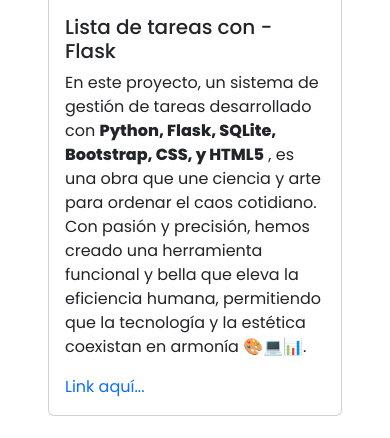
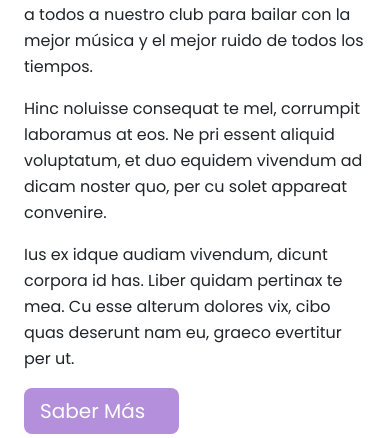
Before and after one commit to J4VJ4R/isinger, a Flask app: page / in a window 390 px wide. Shown: the part 2553-2991 px from the top of the page. Run offline with Flask 3, Linux system fonts and the light colour scheme; some libraries are stand-ins or nearby versions.

Commit message:
update aboutme

```diff
--- a/language/en.py
+++ b/language/en.py
@@ -1,6 +1,8 @@
 messages = {
   'home': 'Home',
   'about': 'About',
+  'aboutme': 'About Me',
+  'knowmore': 'Know More',
   'music': 'Músic',
   'projects': 'Projects',
   'album': 'Album',
@@ -16,6 +18,20 @@
   'message1': '''DJ Zambua is one of the best DJ.s from Europe, so
                we are glad to invite you all into our club to dance
                  on the best music''',
+  'aboutmessage1': '''
+      iriure scripserit vix, vis id modo soluta. Meis utinam quo
+      at, esse aeterno adversarium ei has, ad nec utinam putent.
+  ''',
+  'aboutmessage2': '''
+  Hinc noluisse consequat te mel, corrumpit laboramus at eos. Ne
+  pri essent aliquid voluptatum, et duo equidem vivendum ad dicam
+  noster quo, per cu solet appareat convenire.
+  ''',
+   'aboutmessage3': '''
+        Ius ex idque audiam vivendum, dicunt corpora id has.
+        Liber quidam pertinax te mea. Cu esse alterum dolores
+        vix, cibo quas deserunt nam eu, graeco evertitur per ut.
+  ''',
   'message2': 'On this site, you will find our latest projects and services. Thank you for visiting!',
   'btn1': 'Contact Us',
   'message3': 'Latest Release',
--- a/language/es.py
+++ b/language/es.py
@@ -1,6 +1,8 @@
 messages = {
   'home': 'Inicio',
   'about': 'Acerca de',
+  'aboutme': 'Acerca de mi',
+  'knowmore': 'Saber Más',
   'music': 'Musica',
   'project': 'Proyectos',
   'album': 'Album',
@@ -14,8 +16,23 @@
   'mobileapp': 'Aplicaciones Móviles',
   'weare': 'El placer de la música',
   'message1': '''DJ Zambua es uno de los mejores DJ de Europa, por eso
-estamos encantados de invitarlos a todos a nuestro club para bailar
-con la mejor música.''',
+        estamos encantados de invitarlos a todos a nuestro club para bailar
+        con la mejor música.''',
+  'aboutmessage1': '''
+        Así que estamos encantados de invitarlos a todos a nuestro
+        club para bailar con la mejor música y el mejor ruido de
+        todos los tiempos.
+        ''',
+  'aboutmessage2': '''
+  Hinc noluisse consequat te mel, corrumpit laboramus at eos. Ne
+  pri essent aliquid voluptatum, et duo equidem vivendum ad dicam
+  noster quo, per cu solet appareat convenire.
+  ''',
+  'aboutmessage3': '''
+        Ius ex idque audiam vivendum, dicunt corpora id has.
+        Liber quidam pertinax te mea. Cu esse alterum dolores
+        vix, cibo quas deserunt nam eu, graeco evertitur per ut.
+  ''',
   'message2': 'En este sitio encontraras nuestros proyectos y servicios recientes. !Gracias por vistarnos¡',
   'btn1': 'Contáctanos',
   'message3': 'Último lanzamiento',
--- a/static/css/styles.css
+++ b/static/css/styles.css
@@ -271,3 +271,14 @@
   color: #464646;
   font-weight: normal;
 }
+.aboutme{
+  font-family: 'Rubik';
+  font-size: 3rem;
+  color: #362A43;
+}
+.aboutme-p{
+  font-family: 'Poppins';
+  font-weight: normal;
+  font-size: 1rem;
+  line-height: 26px;
+}
--- /dev/null
+++ b/templates/aboutme.html
@@ -0,0 +1,20 @@
+<section class="bg-white" id="home">
+  <div class="container col-xxl-8 px-4 py-5">
+    <div class=" row justify-content-center g-5 py-5">
+      <div class="col-10 col-sm-8 col-lg-7 ">
+        <img src="{{url_for('static', filename = 'img/aboutme.png')}}" class="d-block mx-lg-auto img-fluid"
+        height="500" loading="lazy" alt="web img">
+      </div>
+      <div class="col-lg-4 d-flex flex-column justify-content-center align-items-right">
+        <h2 class="display-5 aboutme">{{messages['aboutme']}}</h2>
+        <p class="lead aboutme-p">{{messages['aboutmessage1']}}</p>
+        <p class="lead aboutme-p">{{messages['aboutmessage2']}}</p>
+        <p class="lead aboutme-p">{{messages['aboutmessage3']}}</p>
+        <div class="d-flex btn-primary__contact">
+          <a href="#contact" class="btn btn-primary btn-primary__contact1 btn-lg" role="button">{{messages['knowmore']}}</a>
+        </div>
+      </div>
+    </div>
+  </div>
+
+</section>
--- a/templates/index.html
+++ b/templates/index.html
@@ -6,9 +6,9 @@
  <!-- incluir menu de navegación -->
  {% include 'home.html' %}
  <!-- incluimos sección de proyectos -->
- {% include 'portfolioweb.html' %}
+ {% include 'latestreleases.html' %}
  <!-- incluimos sección de proyectos -->
- {% include 'portfoliolanding.html' %}
+ {% include 'aboutme.html' %}
  <!-- incluimos sección de proyectos -->
  {% include 'portfoliowebapps.html' %}
  <!-- incluimos sección de proyectos -->
```
Also changed, not shown: static/img/aboutme.png (added), templates/latestreleases.html (renamed from templates/portfolioweb.html).
